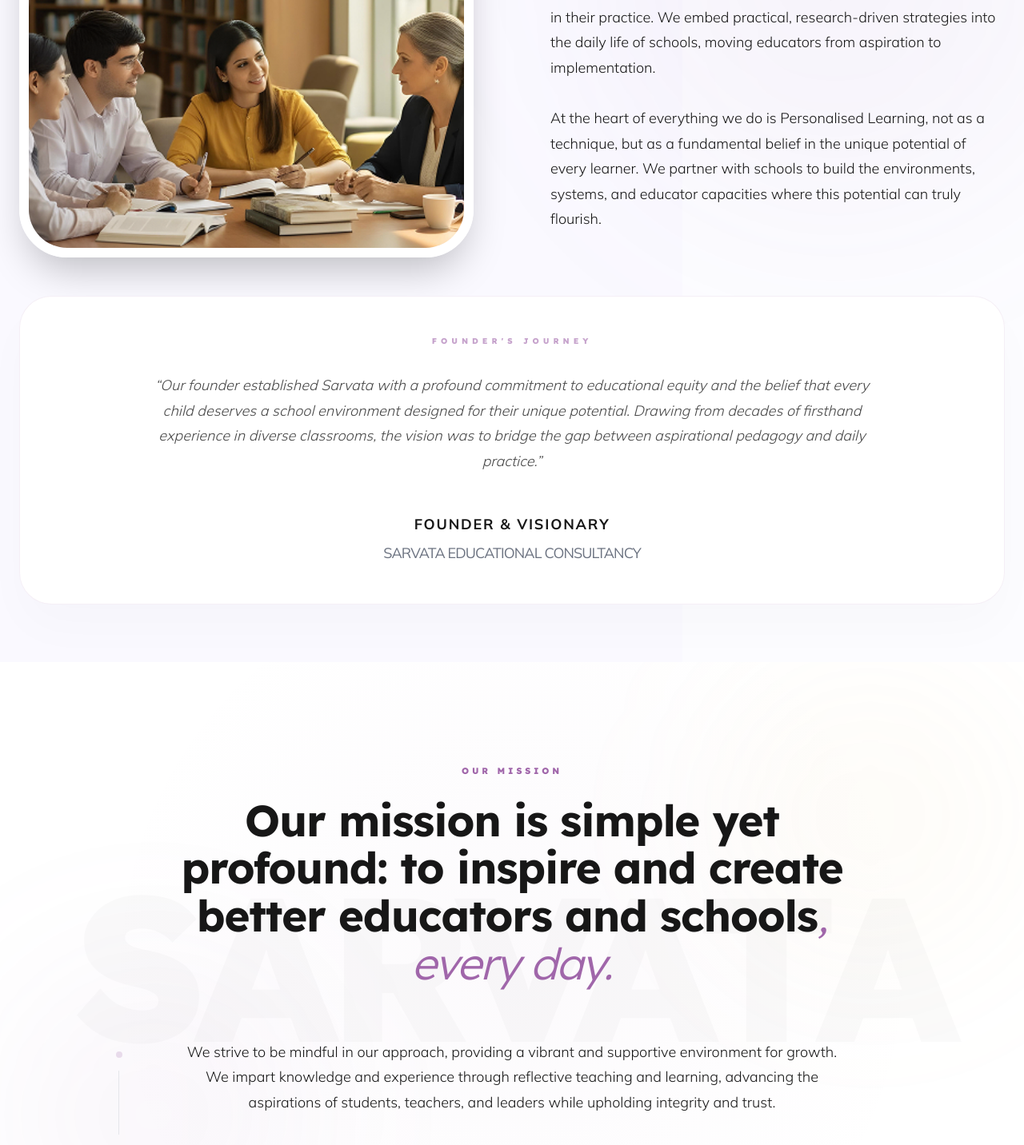
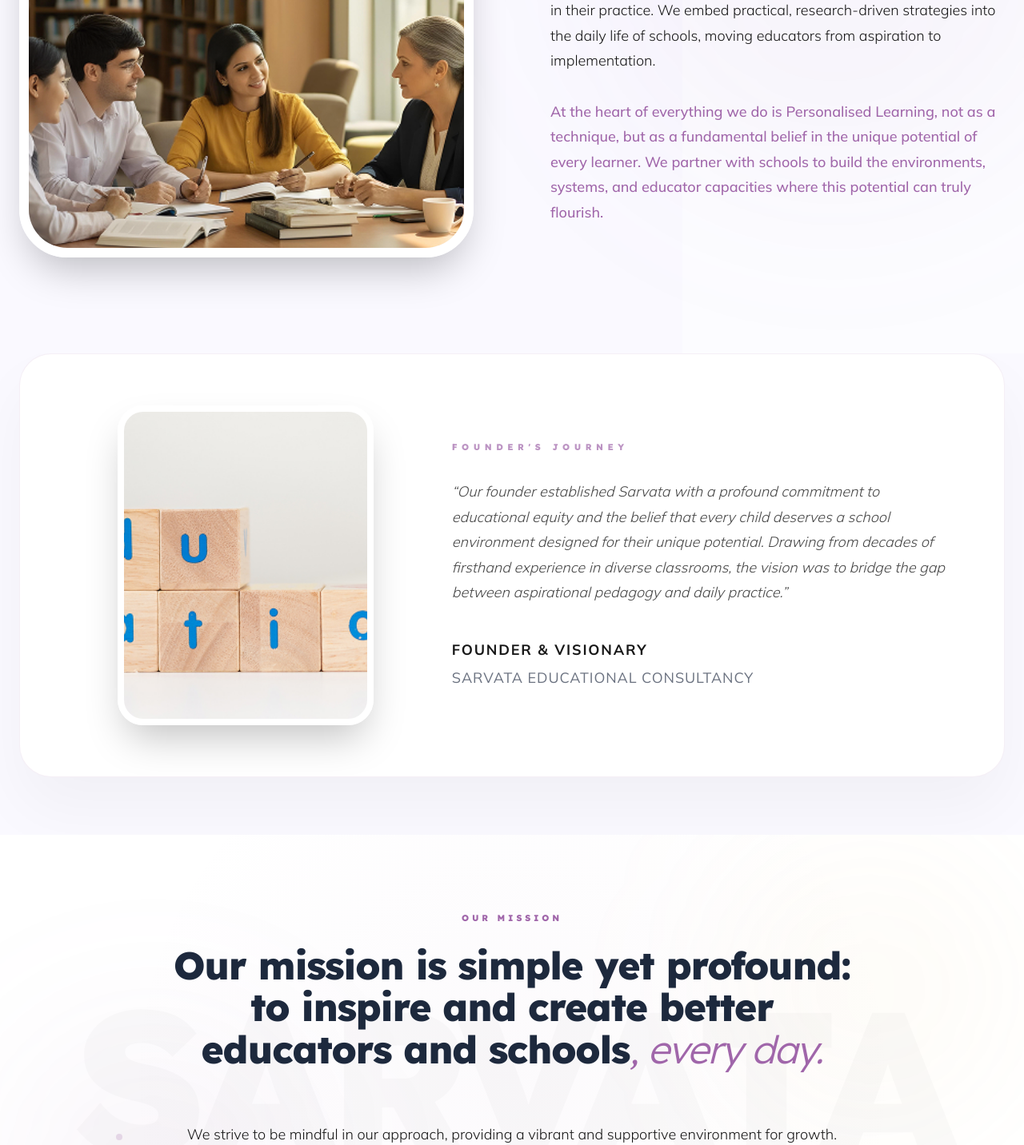
Before and after one commit to ayatiworkstechnologies/sarvata, a Next.js app: page /about in a window 1280 px wide. Shown: the part 1060-2492 px from the top of the page at 80% size. Built offline with nearby package versions, Linux system fonts and the light colour scheme.

Commit message:
23/3/2026 upgrade the about pages

```diff
--- a/app/about/page.jsx
+++ b/app/about/page.jsx
@@ -1,5 +1,6 @@
 import MainHero from "@/components/MainHero";
 import StorySection from "@/components/about/StorySection";
+import FounderSection from "@/components/about/FounderSection";
 import MissionSection from "@/components/about/MissionSection";
 import PhilosophySection from "@/components/about/PhilosophySection";
 import JourneySection from "@/components/about/JourneySection";
@@ -8,7 +9,7 @@ import ImpactSection from "@/components/about/ImpactSection";
 import ResearchFoundation from "@/components/about/ResearchFoundation";
 
 export const metadata = {
-  title: "About Sarvata - Our Story, Mission & Philosophy",
+  title: "About Us - Sarvata Educational Consultancy",
   description:
     "Learn about Sarvata's founding mission: to inspire and create better educators and schools, every day. Discover our philosophy of personalized learning, expanding learner agency, and building self-directed education environments.",
   keywords: [
@@ -20,7 +21,7 @@ export const metadata = {
     "inclusive education mission",
   ],
   openGraph: {
-    title: "About Sarvata - Our Story, Mission & Philosophy",
+    title: "About Us - Sarvata Educational Consultancy",
     description:
       "Discover why Sarvata exists: to bridge the gap between aspirational pedagogy and daily classroom practice, empowering every learner's unique potential.",
     url: "https://sarvata.in/about",
@@ -32,7 +33,7 @@ export const metadata = {
   },
   twitter: {
     card: "summary_large_image",
-    title: "About Sarvata - Our Story, Mission & Philosophy",
+    title: "About Us - Sarvata Educational Consultancy",
     description:
       "Discover why Sarvata exists and how we partner with schools to build truly inclusive, learner-centered environments.",
     images: ["/og-about.jpg"],
@@ -45,7 +46,7 @@ export default function AboutPage() {
       <MainHero
         webImage="/banners/about.jpg"
         mobileImage="/banners/about-mob.jpg"
-        title="Want to Learn More About Our Approach? Start a Conversation"
+        title="Who We Are & Why We Do What We Do"
         breadcrumbs={[{ label: "About Us" }]}
       />
 
@@ -57,9 +58,13 @@ export default function AboutPage() {
           "We were born from years of working alongside teachers and school leaders wrestling with how to translate ideals of inclusion and personalization into systematic, sustainable practice. We guide teachers and school leaders to become truly inclusive and responsive in their practice. We embed practical, research-driven strategies into the daily life of schools, moving educators from aspiration to implementation.",
           "At the heart of everything we do is Personalised Learning, not as a technique, but as a fundamental belief in the unique potential of every learner. We partner with schools to build the environments, systems, and educator capacities where this potential can truly flourish.",
         ]}
+        image="/about.jpg"
+      />
+
+      <FounderSection
         founderTitle="Founder's Journey"
         founderText="Our founder established Sarvata with a profound commitment to educational equity and the belief that every child deserves a school environment designed for their unique potential. Drawing from decades of firsthand experience in diverse classrooms, the vision was to bridge the gap between aspirational pedagogy and daily practice."
-        image="/about.jpg"
+        founderImage="/about-1.jpg"
       />
 
       <MissionSection
--- /dev/null
+++ b/components/about/FounderSection.jsx
@@ -0,0 +1,67 @@
+"use client";
+
+import { motion } from "framer-motion";
+import Image from "next/image";
+
+export default function FounderSection({ founderTitle, founderText, founderImage }) {
+  return (
+    <section className="relative bg-[#faf9ff] pb-12 lg:pb-18 overflow-hidden z-10">
+      <div className="container-max relative">
+        <motion.div
+          initial={{ opacity: 0, y: 30 }}
+          whileInView={{ opacity: 1, y: 0 }}
+          viewport={{ once: true }}
+          transition={{ duration: 0.8 }}
+          className="relative mx-auto max-w-7xl overflow-hidden rounded-[40px] bg-white border border-primary/10 shadow-[0_40px_80px_rgba(0,0,0,0.04)]"
+        >
+          {/* Decorative Pattern Background */}
+          <div
+            className="absolute inset-0 opacity-[0.02] pointer-events-none"
+            style={{
+              backgroundImage: `radial-gradient(circle at 2px 2px, var(--color-primary) 1px, transparent 0)`,
+              backgroundSize: "32px 32px",
+            }}
+          />
+
+          <div className="relative z-10 grid grid-cols-1 lg:grid-cols-12 gap-10 items-center p-8 md:p-12 lg:p-16">
+
+            {/* Left: Founder Image */}
+            <div className="lg:col-span-5 flex justify-center">
+              <div className="relative w-full max-w-[320px] aspect-[4/5] rounded-[32px] overflow-hidden shadow-2xl border-8 border-white">
+                <Image
+                  src={founderImage || "/about-1.jpg"} /* Fallback placeholder */
+                  alt="Founder of Sarvata"
+                  fill
+                  className="object-cover"
+                />
+              </div>
+            </div>
+
+            {/* Right: Narrative / Quote */}
+            <div className="lg:col-span-7 flex flex-col justify-center text-left">
+              <h3 className="text-[11px] font-black uppercase tracking-[0.5em] text-primary/70 mb-8 inline-block">
+                {founderTitle}
+              </h3>
+
+              <blockquote className="relative mb-10">
+                <p className="text-xl md:text-2xl font-light text-foreground/80 leading-[1.7] italic relative z-10">
+                  &ldquo;{founderText}&rdquo;
+                </p>
+              </blockquote>
+
+              <div className="flex flex-col">
+                <p className="text-foreground font-bold tracking-widest text-[11px] uppercase mb-1">
+                  Founder & Visionary
+                </p>
+                <p className="text-muted text-[11px] uppercase tracking-wider">
+                  Sarvata Educational Consultancy
+                </p>
+              </div>
+            </div>
+
+          </div>
+        </motion.div>
+      </div>
+    </section>
+  );
+}
--- a/components/about/MissionSection.jsx
+++ b/components/about/MissionSection.jsx
@@ -4,7 +4,7 @@ import { motion } from "framer-motion";
 
 export default function MissionSection({ title, highlight, paragraphs }) {
   return (
-    <section className="relative bg-white py-24 md:py-32 overflow-hidden">
+    <section className="relative bg-white py-16 md:py-24 overflow-hidden">
       {/* ── AMBIENT MESH BACKGROUND ── */}
       <div className="absolute inset-0 pointer-events-none">
         <div className="absolute top-1/2 left-1/2 -translate-x-1/2 -translate-y-1/2 w-full h-full bg-[radial-gradient(circle_at_50%_50%,rgba(160,102,170,0.03),transparent_70%)]" />
@@ -31,7 +31,7 @@ export default function MissionSection({ title, highlight, paragraphs }) {
               {title}
             </motion.span>
 
-            <h2 className="heading-xl text-foreground leading-[1.1] tracking-tight max-w-4xl">
+            <h2 className="text-3xl sm:text-4xl lg:text-5xl font-extrabold text-slate-800 leading-[1.1] tracking-tight max-w-4xl">
               {/* Splitting to highlight the "Every Day" promise */}
               {highlight.split(", every day.").map((part, i, arr) => (
                 <span key={i}>
@@ -62,10 +62,10 @@ export default function MissionSection({ title, highlight, paragraphs }) {
               {paragraphs.map((p, idx) => (
                 <p
                   key={idx}
-                  className={`text-xl md:text-2xl leading-relaxed text-center font-light ${
+                  className={`text-lg md:text-xl lg:text-2xl leading-relaxed text-center ${
                     idx === paragraphs.length - 1
-                      ? "text-foreground font-medium italic"
-                      : "text-muted-foreground"
+                      ? "text-primary font-bold italic text-xl md:text-2xl lg:text-3xl"
+                      : "text-muted-foreground font-light"
                   }`}
                 >
                   {p}
--- a/components/about/StorySection.jsx
+++ b/components/about/StorySection.jsx
@@ -8,8 +8,6 @@ export default function StorySection({
   title,
   subtitle,
   paragraphs,
-  founderTitle,
-  founderText,
   image,
 }) {
   const containerRef = useRef(null);
@@ -69,7 +67,7 @@ export default function StorySection({
               transition={{ duration: 0.8 }}
             >
               <span className="eyebrow text-primary mb-6 block">{title}</span>
-              <h2 className="heading-xl text-foreground mb-10 leading-[0.9] tracking-tighter">
+              <h2 className="text-3xl sm:text-4xl lg:text-5xl font-extrabold text-slate-800 mb-10 leading-[0.9] tracking-tighter">
                 {subtitle}
               </h2>
 
@@ -81,7 +79,11 @@ export default function StorySection({
                     whileInView={{ opacity: 1, x: 0 }}
                     viewport={{ once: true }}
                     transition={{ duration: 0.6, delay: 0.2 + i * 0.1 }}
-                    className="text-lg md:text-xl text-muted-foreground leading-relaxed font-light"
+                    className={`text-lg md:text-xl leading-relaxed font-light ${
+                      p.startsWith("At the heart")
+                        ? "text-primary font-medium"
+                        : "text-muted-foreground"
+                    }`}
                   >
                     {p}
                   </motion.p>
@@ -90,46 +92,6 @@ export default function StorySection({
             </motion.div>
           </div>
         </div>
-
-        {/* ── SECTION 2: FOUNDER'S MANIFESTO CARD (NO CHANGES) ── */}
-        <motion.div
-          initial={{ opacity: 0, y: 30 }}
-          whileInView={{ opacity: 1, y: 0 }}
-          viewport={{ once: true }}
-          transition={{ delay: 0.2 }}
-          className="relative mx-auto max-w-7xl overflow-hidden rounded-[40px] bg-white border border-primary/10 shadow-[0_30px_60px_rgba(0,0,0,0.02)]"
-        >
-          <div
-            className="absolute inset-0 opacity-[0.02] pointer-events-none"
-            style={{
-              backgroundImage: `radial-gradient(circle at 2px 2px, var(--color-primary) 1px, transparent 0)`,
-              backgroundSize: "32px 32px",
-            }}
-          />
-
-          <div className="relative z-10 px-8 py-8 md:px-10 md:py-12 text-center">
-            <h3 className="text-[10px] font-black uppercase tracking-[0.5em] text-primary/60 mb-8">
-              {founderTitle}
-            </h3>
-
-            <blockquote className="relative max-w-4xl mx-auto">
-              <p className="text-xl md:text-3xl font-light text-foreground/80 leading-[1.6] italic relative z-10">
-                &ldquo;{founderText}&rdquo;
-              </p>
-            </blockquote>
-
-            <div className="mt-12 flex flex-col items-center">
-              <div className="space-y-1">
-                <p className="text-foreground font-bold tracking-widest text-[11px] uppercase">
-                  Founder & Visionary
-                </p>
-                <p className="text-muted text-[10px] uppercase tracking-tighter">
-                  Sarvata Educational Consultancy
-                </p>
-              </div>
-            </div>
-          </div>
-        </motion.div>
       </div>
     </section>
   );
```
Also changed, not shown: components/about/JourneySection.jsx (+12 -17 lines), components/about/PhilosophySection.jsx (+6 -6 lines).
